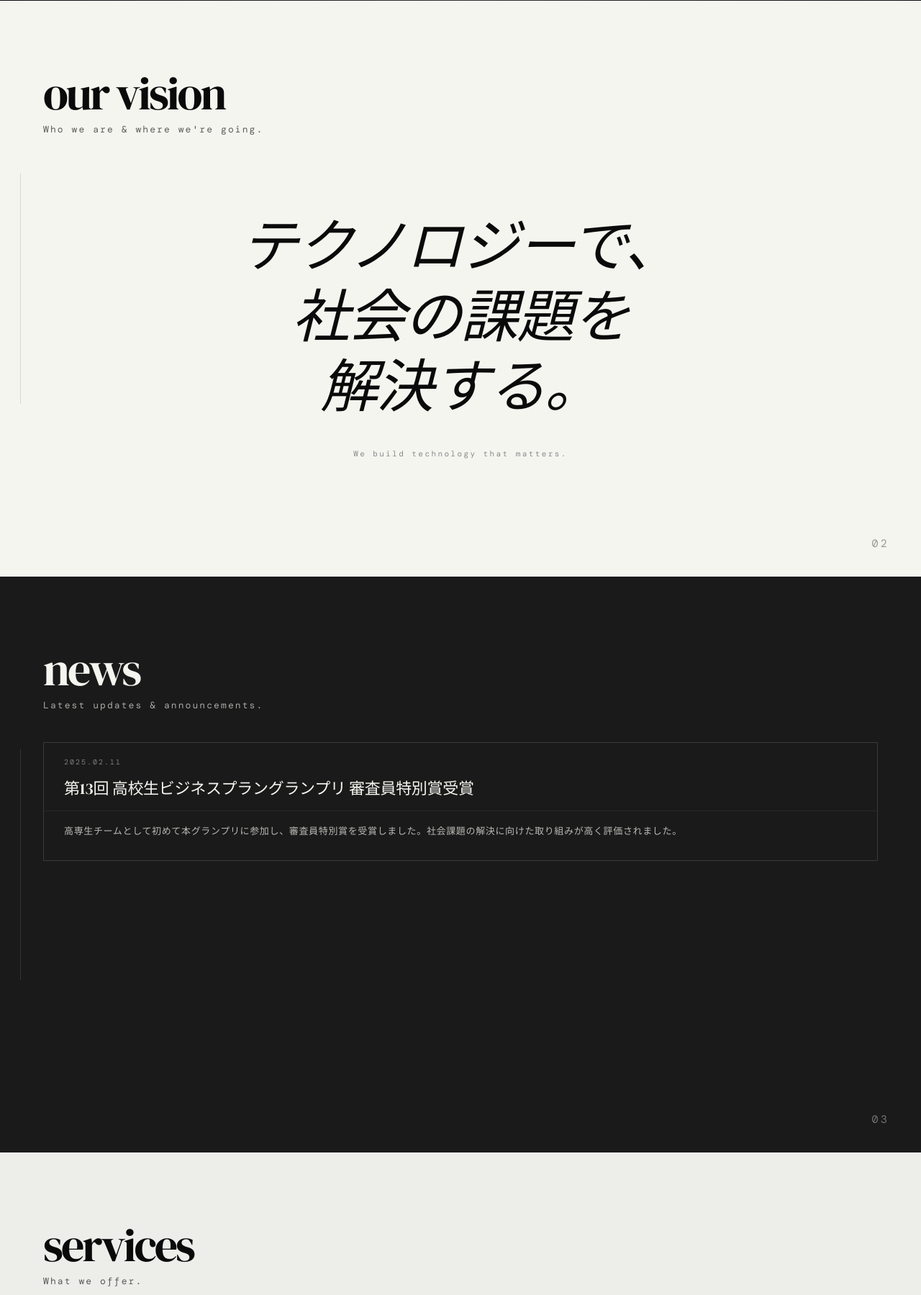
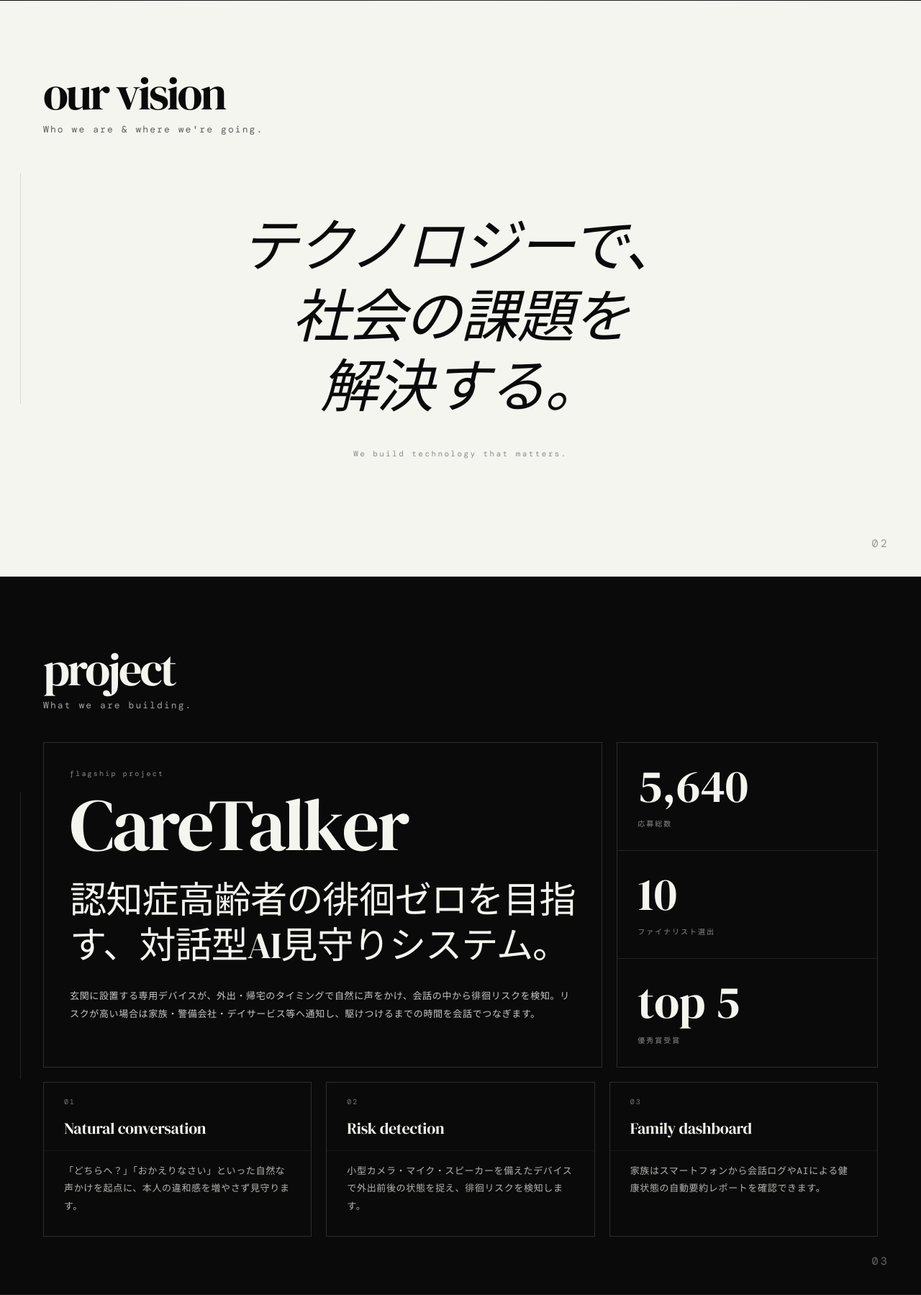
Before and after one commit to nerdech-sf/website, a PHP site: page / in a window 1280 px wide. Shown: the part 799-2598 px from the top of the page at 72% size. Run offline with PHP 8.4, Linux system fonts and the light colour scheme; some web fonts are replaced.

```diff
--- a/index.html
+++ b/index.html
@@ -11,8 +11,8 @@
     </script>
     <meta charset="UTF-8">
     <meta name="viewport" content="width=device-width, initial-scale=1.0">
-    <meta name="description" content="nerdech — テクノロジーで社会課題を解決するスタートアップ。Web開発・モバイルアプリ・AI実装・技術コンサルティングを提供します。">
-    <meta name="keywords" content="nerdech, スタートアップ, Web開発, モバイルアプリ, AI, 機械学習, 技術コンサルティング, 社会課題">
+    <meta name="description" content="合同会社 nerdech — テクノロジーで社会課題を解決するスタートアップ。AIコンサルティング・受託開発を提供します。">
+    <meta name="keywords" content="合同会社 nerdech, nerdech, スタートアップ, 受託開発, AIコンサルティング, AI, 機械学習, 社会課題">
     <meta name="robots" content="index, follow">
     <meta name="theme-color" content="#0a0a0a">
     <link rel="canonical" href="https://nerdech.co.jp/">
@@ -24,16 +24,16 @@
     <!-- OGP -->
     <meta property="og:type"        content="website">
     <meta property="og:url"         content="https://nerdech.co.jp/">
-    <meta property="og:title"       content="nerdech — テクノロジーで社会課題を解決する">
-    <meta property="og:description" content="Web開発・モバイルアプリ・AI実装・技術コンサルティングを提供するスタートアップ。">
+    <meta property="og:title"       content="合同会社 nerdech — テクノロジーで社会課題を解決する">
+    <meta property="og:description" content="AIコンサルティング・受託開発を提供するスタートアップ。">
     <meta property="og:image"       content="https://nerdech.co.jp/og-image.png">
     <meta property="og:locale"      content="ja_JP">
     <meta property="og:site_name"   content="nerdech">
     <meta name="twitter:card"        content="summary_large_image">
-    <meta name="twitter:title"       content="nerdech — テクノロジーで社会課題を解決する">
-    <meta name="twitter:description" content="Web開発・モバイルアプリ・AI実装・技術コンサルティングを提供するスタートアップ。">
+    <meta name="twitter:title"       content="合同会社 nerdech — テクノロジーで社会課題を解決する">
+    <meta name="twitter:description" content="AIコンサルティング・受託開発を提供するスタートアップ。">
     <meta name="twitter:image"       content="https://nerdech.co.jp/og-image.png">
-    <title>nerdech — テクノロジーで社会課題を解決するスタートアップ</title>
+    <title>合同会社 nerdech — テクノロジーで社会課題を解決するスタートアップ</title>
     <link rel="preconnect" href="https://fonts.googleapis.com">
     <link rel="preconnect" href="https://fonts.gstatic.com" crossorigin>
     <link href="https://fonts.googleapis.com/css2?family=DM+Serif+Display:ital@0;1&family=DM+Mono:wght@300;400;500&display=swap" rel="stylesheet">
@@ -43,9 +43,12 @@
     {
         "@context": "https://schema.org",
         "@type": "Organization",
-        "name": "nerdech",
+        "name": "合同会社 nerdech",
+        "legalName": "合同会社 nerdech",
         "url": "https://nerdech.co.jp",
-        "description": "テクノロジーで社会課題を解決するスタートアップ。Web開発・モバイルアプリ・AI実装・技術コンサルティングを提供。",
+        "description": "テクノロジーで社会課題を解決するスタートアップ。AIコンサルティング・受託開発を提供。",
+        "foundingDate": "2026-04",
+        "email": "info@nerdech.co.jp",
         "address": {
             "@type": "PostalAddress",
             "streetAddress": "道玄坂一丁目１０番８号 渋谷道玄坂東急ビル２Ｆ－Ｃ",
@@ -56,6 +59,7 @@
         "contactPoint": {
             "@type": "ContactPoint",
             "contactType": "customer support",
+            "email": "info@nerdech.co.jp",
             "url": "https://nerdech.co.jp/contact.html"
         }
     }
@@ -70,6 +74,7 @@
         <nav class="header-nav" aria-label="メインナビゲーション">
             <button onclick="scrollToSection('top')">top</button>
             <button onclick="scrollToSection('vision')">our vision</button>
+            <button onclick="scrollToSection('project')">project</button>
             <button onclick="scrollToSection('news')">news</button>
             <button onclick="scrollToSection('services')">services</button>
             <button onclick="scrollToSection('about')">about us</button>
@@ -105,15 +110,78 @@
             </div>
         </section>
 
-        <!-- ─── 03 NEWS ─── -->
-        <section id="news" class="section section--news">
+        <!-- ─── 03 PROJECT ─── -->
+        <section id="project" class="section section--project">
             <div class="section__label" aria-hidden="true">03</div>
             <div class="cards-wrapper">
-                <div class="cards cards--1">
+                <div class="project-feature">
+                    <div class="project-feature__main">
+                        <span class="project-feature__eyebrow">flagship project</span>
+                        <h2 class="project-feature__title">CareTalker</h2>
+                        <p class="project-feature__lead">認知症高齢者の徘徊ゼロを目指す、対話型AI見守りシステム。</p>
+                        <p class="project-feature__body">玄関に設置する専用デバイスが、外出・帰宅のタイミングで自然に声をかけ、会話の中から徘徊リスクを検知。リスクが高い場合は家族・警備会社・デイサービス等へ通知し、駆けつけるまでの時間を会話でつなぎます。</p>
+                    </div>
+                    <div class="project-feature__side">
+                        <div class="project-stat">
+                            <span class="project-stat__value">5,640</span>
+                            <span class="project-stat__label">応募総数</span>
+                        </div>
+                        <div class="project-stat">
+                            <span class="project-stat__value">10</span>
+                            <span class="project-stat__label">ファイナリスト選出</span>
+                        </div>
+                        <div class="project-stat">
+                            <span class="project-stat__value">top 5</span>
+                            <span class="project-stat__label">優秀賞受賞</span>
+                        </div>
+                    </div>
+                </div>
+                <div class="cards cards--project">
                     <article class="card">
-                        <time class="card__date" datetime="2025-02-11">2025.02.11</time>
-                        <h3 class="card__title">第13回 高校生ビジネスプラングランプリ 審査員特別賞受賞</h3>
-                        <p class="card__body">高専生チームとして初めて本グランプリに参加し、審査員特別賞を受賞しました。社会課題の解決に向けた取り組みが高く評価されました。</p>
+                        <span class="card__num" aria-hidden="true">01</span>
+                        <h3 class="card__title">Natural conversation</h3>
+                        <p class="card__body">「どちらへ？」「おかえりなさい」といった自然な声かけを起点に、本人の違和感を増やさず見守ります。</p>
+                    </article>
+                    <article class="card">
+                        <span class="card__num" aria-hidden="true">02</span>
+                        <h3 class="card__title">Risk detection</h3>
+                        <p class="card__body">小型カメラ・マイク・スピーカーを備えたデバイスで外出前後の状態を捉え、徘徊リスクを検知します。</p>
+                    </article>
+                    <article class="card">
+                        <span class="card__num" aria-hidden="true">03</span>
+                        <h3 class="card__title">Family dashboard</h3>
+                        <p class="card__body">家族はスマートフォンから会話ログやAIによる健康状態の自動要約レポートを確認できます。</p>
+                    </article>
+                </div>
+            </div>
+            <div class="section__content">
+                <h2 class="section__title">project</h2>
+                <p class="section__sub">What we are building.</p>
+            </div>
+        </section>
+
+        <!-- ─── 04 NEWS ─── -->
+        <section id="news" class="section section--news">
+            <div class="section__label" aria-hidden="true">04</div>
+            <div class="cards-wrapper">
+                <div class="cards">
+                    <article class="card">
+                        <time class="card__date" datetime="2026-01-11">2026.01.11</time>
+                        <h3 class="card__title">Care Talker AI が第13回 高校生ビジネスプラン・グランプリで優秀賞を受賞</h3>
+                        <p class="card__body">応募総数5,640件、639校の中からファイナリストに選出され、最終審査会で優秀賞を受賞しました。</p>
+                        <a class="card__link" href="https://www.jfc.go.jp/n/grandprix/result/13th.html" target="_blank" rel="noopener">official result →</a>
+                    </article>
+                    <article class="card">
+                        <time class="card__date" datetime="2025-11-27">2025.11.27</time>
+                        <h3 class="card__title">Care Talker AI がファイナリスト10組に選出</h3>
+                        <p class="card__body">阿南工業高等専門学校と東京工業高等専門学校の合同チームとして、過去最多応募の中からファイナリストに選ばれました。</p>
+                        <a class="card__link" href="https://www.anan-nct.ac.jp/notifications/46988/" target="_blank" rel="noopener">school news →</a>
+                    </article>
+                    <article class="card">
+                        <time class="card__date" datetime="2025-11-27">2025.11.27</time>
+                        <h3 class="card__title">対話型AI見守りシステム CareTalker を発表</h3>
+                        <p class="card__body">認知症高齢者の徘徊を未然に防ぐため、玄関で自然に声をかけるAIデバイスと家族向けレポートを提案しました。</p>
+                        <a class="card__link" href="https://www.jfc.go.jp/n/grandprix/assets/data/2026_finalist_bp05.pdf" target="_blank" rel="noopener">plan summary →</a>
                     </article>
                 </div>
             </div>
@@ -123,30 +191,30 @@
             </div>
         </section>
 
-        <!-- ─── 04 SERVICES ─── -->
+        <!-- ─── 05 SERVICES ─── -->
         <section id="services" class="section section--services">
-            <div class="section__label" aria-hidden="true">04</div>
+            <div class="section__label" aria-hidden="true">05</div>
             <div class="cards-wrapper">
                 <div class="cards cards--dark">
                     <div class="card card--dark">
                         <span class="card__num" aria-hidden="true">01</span>
-                        <h3 class="card__title">Web 開発</h3>
-                        <p class="card__body">要件定義から設計・実装・運用まで一貫して対応。スケーラブルなWebサイト・Webアプリケーションをご提供します。</p>
+                        <h3 class="card__title">AI consulting</h3>
+                        <p class="card__body">業務課題の整理からAI活用方針、PoC設計、モデル・API選定まで支援。使えるAIに落とし込むための技術判断を伴走します。</p>
                     </div>
                     <div class="card card--dark">
                         <span class="card__num" aria-hidden="true">02</span>
-                        <h3 class="card__title">モバイルアプリ開発</h3>
-                        <p class="card__body">iOS・Android 双方に対応したクロスプラットフォームアプリの企画・開発・リリースまでをトータルサポートします。</p>
+                        <h3 class="card__title">AI prototype</h3>
+                        <p class="card__body">チャットボット、画像・音声解析、業務自動化、レポート生成など、検証に必要なプロトタイプを短いサイクルで実装します。</p>
                     </div>
                     <div class="card card--dark">
                         <span class="card__num" aria-hidden="true">03</span>
-                        <h3 class="card__title">AI・機械学習実装</h3>
-                        <p class="card__body">業務効率化や新サービス創出に向けたAIモデルの開発・既存システムへの統合・運用体制の構築を支援します。</p>
+                        <h3 class="card__title">受託開発</h3>
+                        <p class="card__body">Webアプリ、管理画面、モバイル向けUI、バックエンドAPIまで、企画段階から実装・改善までまとめて対応します。</p>
                     </div>
                     <div class="card card--dark">
                         <span class="card__num" aria-hidden="true">04</span>
-                        <h3 class="card__title">技術コンサルティング</h3>
-                        <p class="card__body">技術選定・アーキテクチャ設計から開発体制の構築まで、プロジェクト全体を技術面から戦略的にサポートします。</p>
+                        <h3 class="card__title">Care tech R&amp;D</h3>
+                        <p class="card__body">CareTalker で培った対話AI・見守り・通知設計の知見をもとに、介護・福祉領域の新規サービス開発を支援します。</p>
                     </div>
                 </div>
             </div>
@@ -156,9 +224,9 @@
             </div>
         </section>
 
-        <!-- ─── 05 ABOUT ─── -->
+        <!-- ─── 06 ABOUT ─── -->
         <section id="about" class="section section--about">
-            <div class="section__label" aria-hidden="true">05</div>
+            <div class="section__label" aria-hidden="true">06</div>
             <div class="cards-wrapper">
                 <div class="cards">
                     <div class="card">
@@ -176,6 +244,32 @@
                         <h3 class="card__title">Join us</h3>
                         <p class="card__body">一緒に社会を変えるエンジニア・デザイナーを求めています。ポジションや経験より、あなたの熱量を大切にします。</p>
                     </div>
+                    <div class="card card--profile">
+                        <span class="card__num" aria-hidden="true">04</span>
+                        <h3 class="card__title">Company profile</h3>
+                        <dl class="company-list card__body">
+                            <div class="company-list__row">
+                                <dt>社名</dt>
+                                <dd>合同会社 nerdech</dd>
+                            </div>
+                            <div class="company-list__row">
+                                <dt>設立</dt>
+                                <dd>2026年4月</dd>
+                            </div>
+                            <div class="company-list__row">
+                                <dt>代表者</dt>
+                                <dd>木戸 隆正（きど りゅうせい）</dd>
+                            </div>
+                            <div class="company-list__row">
+                                <dt>事業内容</dt>
+                                <dd>AIコンサルティング・受託開発</dd>
+                            </div>
+                            <div class="company-list__row">
+                                <dt>法人番号</dt>
+                                <dd>発行中</dd>
+                            </div>
+                        </dl>
+                    </div>
                 </div>
             </div>
             <div class="section__content">
@@ -184,9 +278,9 @@
             </div>
         </section>
 
-        <!-- ─── 06 CONTACT ─── -->
+        <!-- ─── 07 CONTACT ─── -->
         <section id="contact" class="section section--contact">
-            <div class="section__label" aria-hidden="true">06</div>
+            <div class="section__label" aria-hidden="true">07</div>
             <div class="contact-cta">
                 <p class="contact-cta__lead">プロジェクトのご相談、<br>まずはお気軽にどうぞ。</p>
                 <a href="contact.html" class="contact-cta__btn">お問い合わせ →</a>
@@ -201,10 +295,10 @@
                 <div class="footer__name">nerdech</div>
             </div>
             <address class="footer__contact">
-                <!-- <div class="footer__block">
+                <div class="footer__block">
                     <span class="footer__label">mail</span>
-                    <a href="mailto:hello@nerdech.com" class="footer__value">hello@nerdech.com</a>
-                </div> -->
+                    <a href="mailto:info@nerdech.co.jp" class="footer__value">info@nerdech.co.jp</a>
+                </div>
                 <!-- <div class="footer__block">
                     <span class="footer__label">tel</span>
                     <a href="tel:+810000000000" class="footer__value">+81 00-0000-0000</a>
--- a/main.js
+++ b/main.js
@@ -71,7 +71,7 @@ scanline.className = 'scanline';
 document.body.appendChild(scanline);
 
 // タイプライター
-const typewriterText = 'forge new order';
+const typewriterText = 'forge a new order';
 const typewriterEl = document.getElementById('typewriter-text');
 
 function startTyping() {
--- a/package.json
+++ b/package.json
@@ -1,5 +1,5 @@
 {
-  "name": "nerdach-website",
+  "name": "nerdech-website",
   "version": "1.0.0",
   "scripts": {
     "dev": "vite",
--- a/style.css
+++ b/style.css
@@ -275,6 +275,14 @@ body {
     overflow-x: hidden;
 }
 
+.section--project {
+    background-color: var(--black);
+    color: var(--white);
+    height: auto;
+    min-height: 100vh;
+    overflow-x: hidden;
+}
+
 .section--services {
     background-color: var(--off-white);
     color: var(--black);
@@ -310,6 +318,10 @@ body {
 .cards--dark {
     background: transparent;
     border: none;
+}
+
+.cards--project {
+    margin-top: 20px;
 }
 
 .cards--1 { grid-template-columns: 1fr; }
@@ -362,6 +374,138 @@ body {
 
 .card--dark .card__body {
     border-top-color: rgba(0, 0, 0, 0.08);
+}
+
+.card__link {
+    width: fit-content;
+    margin: auto 28px 28px;
+    padding-top: 2px;
+    font-family: var(--font-mono);
+    font-size: 11px;
+    font-weight: 400;
+    letter-spacing: 0.16em;
+    color: currentColor;
+    opacity: 0.7;
+    text-decoration: none;
+    border-bottom: 1px solid currentColor;
+    transition: opacity 0.2s ease, transform 0.2s ease;
+}
+
+.card__link:hover {
+    opacity: 1;
+    transform: translateX(4px);
+}
+
+.card--profile {
+    grid-column: span 2;
+}
+
+.project-feature {
+    display: grid;
+    grid-template-columns: minmax(0, 1.5fr) minmax(260px, 0.7fr);
+    gap: 20px;
+}
+
+.project-feature__main,
+.project-feature__side {
+    border: 1px solid rgba(255, 255, 255, 0.14);
+    background: transparent;
+}
+
+.project-feature__main {
+    padding: 36px;
+}
+
+.project-feature__side {
+    display: grid;
+    grid-template-columns: 1fr;
+}
+
+.project-feature__eyebrow {
+    display: block;
+    margin-bottom: 18px;
+    font-family: var(--font-mono);
+    font-size: 10px;
+    font-weight: 300;
+    letter-spacing: 0.22em;
+    color: var(--gray-3);
+}
+
+.project-feature__title {
+    font-family: var(--font-display);
+    font-size: clamp(48px, 8vw, 116px);
+    font-weight: 400;
+    line-height: 0.9;
+    letter-spacing: -3px;
+}
+
+.project-feature__lead {
+    max-width: 820px;
+    margin-top: 28px;
+    font-family: var(--font-display);
+    font-size: clamp(28px, 4vw, 52px);
+    font-weight: 400;
+    line-height: 1.22;
+    letter-spacing: -1px;
+}
+
+.project-feature__body {
+    max-width: 760px;
+    margin-top: 28px;
+    font-family: var(--font-mono);
+    font-size: 13px;
+    font-weight: 300;
+    letter-spacing: 0.05em;
+    line-height: 1.9;
+    color: var(--gray-4);
+}
+
+.project-stat {
+    display: flex;
+    flex-direction: column;
+    justify-content: center;
+    min-height: 150px;
+    padding: 28px;
+    border-bottom: 1px solid rgba(255, 255, 255, 0.1);
+}
+
+.project-stat:last-child {
+    border-bottom: none;
+}
+
+.project-stat__value {
+    font-family: var(--font-display);
+    font-size: clamp(38px, 5vw, 68px);
+    font-weight: 400;
+    line-height: 0.95;
+}
+
+.project-stat__label {
+    margin-top: 14px;
+    font-family: var(--font-mono);
+    font-size: 10px;
+    font-weight: 300;
+    letter-spacing: 0.2em;
+    color: var(--gray-3);
+}
+
+.company-list {
+    display: grid;
+    gap: 10px;
+}
+
+.company-list__row {
+    display: grid;
+    grid-template-columns: minmax(72px, 0.32fr) 1fr;
+    gap: 18px;
+}
+
+.company-list dt {
+    color: var(--gray-3);
+}
+
+.company-list dd {
+    color: var(--white);
 }
 
 /* .section--about はダーク背景のため .card のデフォルト（白ボーダー）をそのまま使用 */
@@ -888,6 +1032,7 @@ a.footer__value:hover { color: var(--gray-4); }
     .footer__sns-item::after,
     .card,
     .card--dark,
+    .card__link,
     .contact-cta__btn,
     .contact-cta__btn::before,
     .contact-form__input,
@@ -935,6 +1080,36 @@ a.footer__value:hover { color: var(--gray-4); }
     .cards {
         grid-template-columns: 1fr;
         gap: 12px;
+    }
+
+    .project-feature {
+        grid-template-columns: 1fr;
+    }
+
+    .project-feature__main {
+        padding: 28px 20px;
+    }
+
+    .project-feature__side {
+        grid-template-columns: 1fr;
+    }
+
+    .project-stat {
+        min-height: 116px;
+        padding: 22px 20px;
+    }
+
+    .card__link {
+        margin: auto 20px 20px;
+    }
+
+    .card--profile {
+        grid-column: span 1;
+    }
+
+    .company-list__row {
+        grid-template-columns: 1fr;
+        gap: 2px;
     }
 
     .card__date,
```
Also changed, not shown: contact.html (+7 -6 lines), .github/workflows/deploy.yml (added), package-lock.json, 1 other file.
